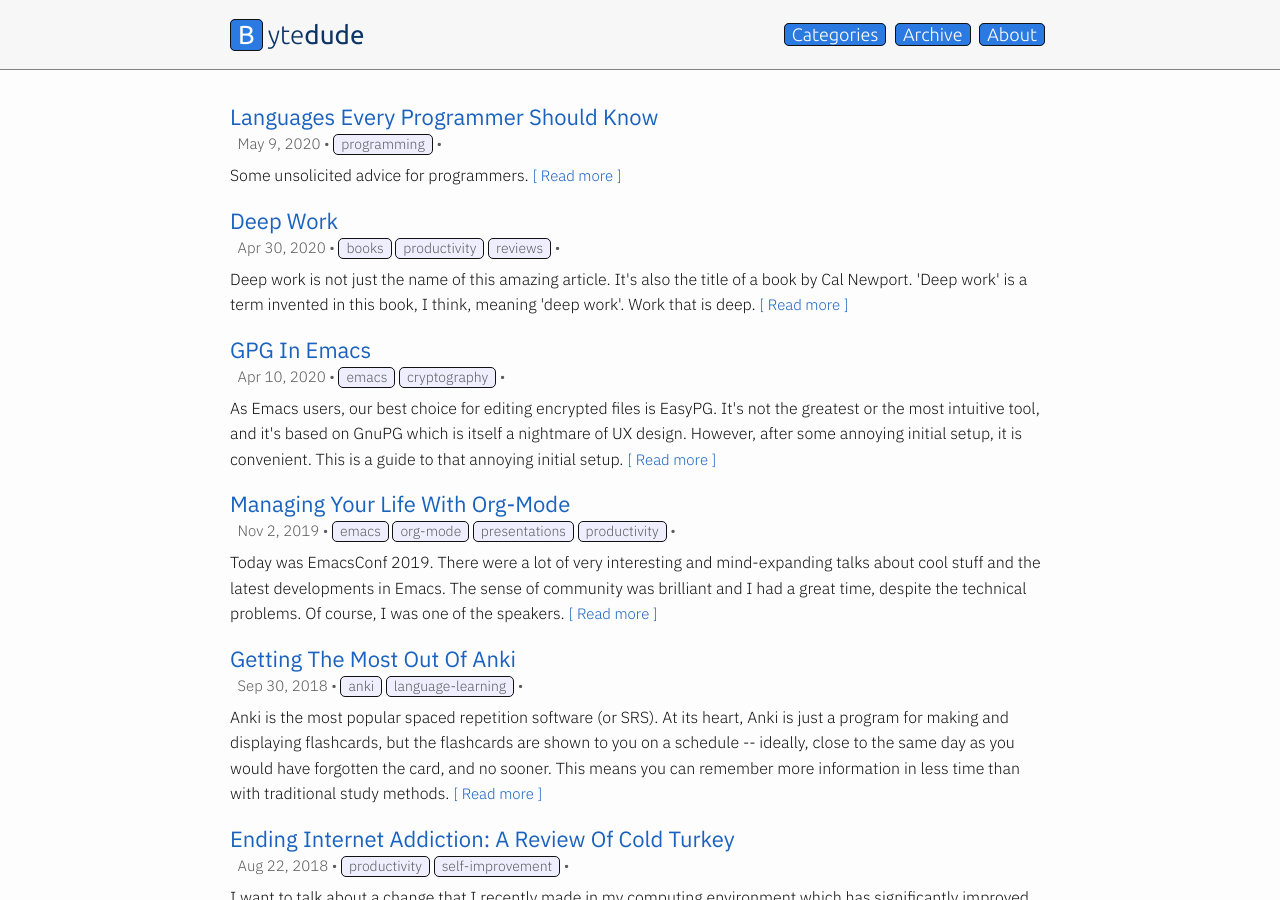
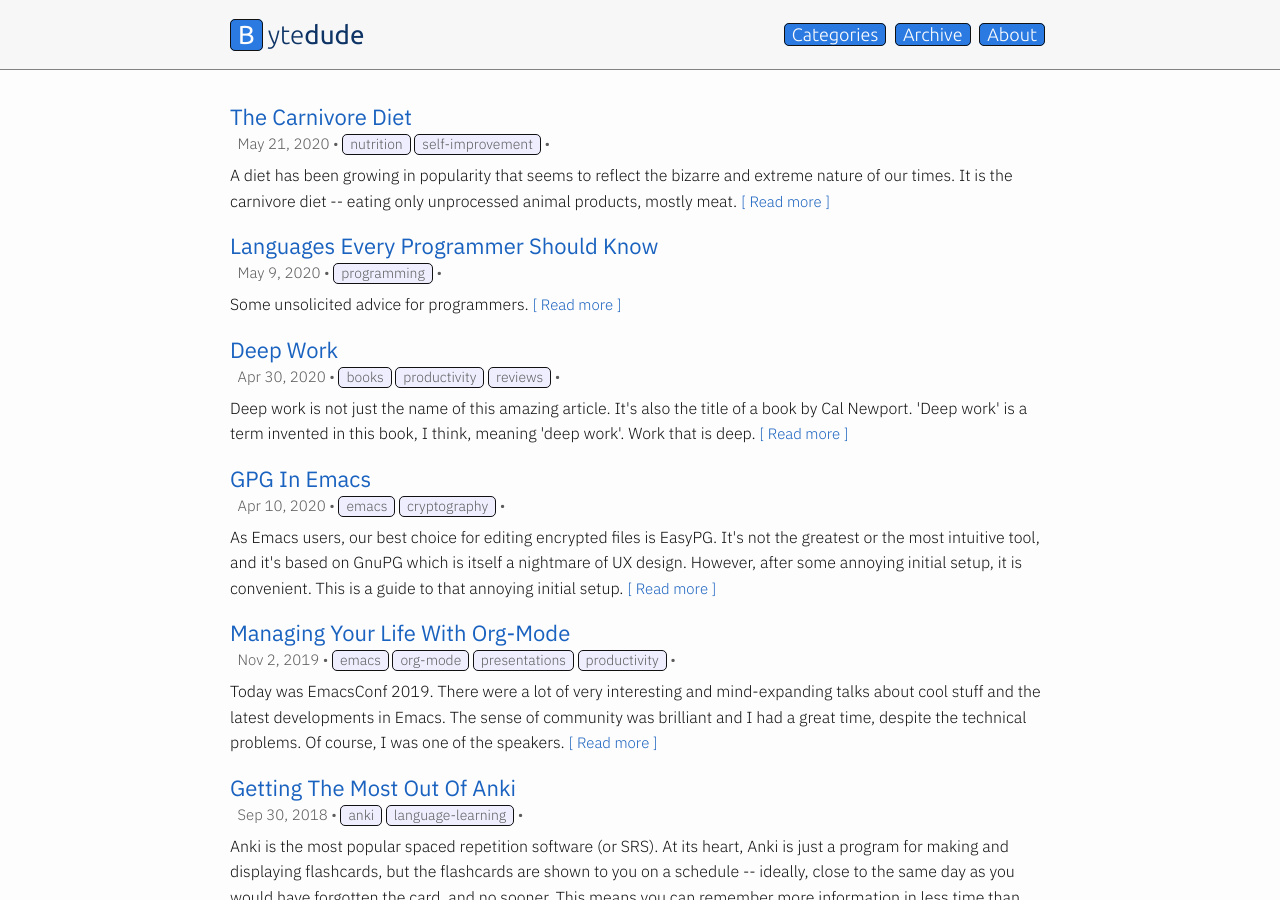
Before and after one commit to mrcnski/signor.dev, a Jekyll site: the page built from index.md, in a window 1280 px wide and 900 px high. Built offline with Jekyll 4.4.1, drawn with Linux system fonts in a browser that asks for light colours; comment, search, counter and statistics services are not loaded; part of the change alters nothing that is shown.

Commit message:
add post

```diff
--- a/_config.yml
+++ b/_config.yml
@@ -78,6 +78,7 @@ category_descriptions:
   - { name: "health", description: "" }
   - { name: "jekyll", description: "" }
   - { name: "language-learning", description: "" }
+  - { name: "nutrition", description: "" }
   - { name: "org-mode", description: "" }
   - { name: "presentations", description: "" }
   - { name: "productivity", description: "" }
--- a/_posts/2020-04-30-deep-work.md
+++ b/_posts/2020-04-30-deep-work.md
@@ -13,7 +13,7 @@ Disconnect. Sit down. Get important work done. Do this regularly.
 
 This is the basic message of [Deep Work](https://www.amazon.com/Deep-Work-Focused-Success-Distracted-ebook/dp/B00X47ZVXM/), a book I recently listened to by Cal Newport.
 
-Sounds simple enough, right? But while deep work is highly effective, it is increasingly more difficult to perform with the proflagation of modern distractions -- especially the Internet. The ability to work and think deeply has been described as a rare superpower.
+Sounds simple enough, right? But while deep work is highly effective, it is increasingly difficult to perform given the proflagation of modern distractions -- especially the Internet. The ability to work and think deeply has been described as a rare superpower.
 
 ## My Experience
 
--- /dev/null
+++ b/_posts/2020-05-21-the-carnivore-diet.md
@@ -0,0 +1,72 @@
+---
+title: "The Carnivore Diet"
+date: 2020-05-21
+categories: nutrition self-improvement
+description: "A diet has been growing in popularity that seems to reflect the bizarre and extreme nature of our times. It is the carnivore diet -- eating only unprocessed animal products, mostly meat."
+---
+
+A particular diet has appeared that seems to reflect the extreme nature of our times. It is the carnivore diet -- eating only unprocessed animal products, mostly meat.
+
+I've long wondered why modern humans are so sick, beset as we are by unnatural conditions like tooth decay, heart disease, joint pain, myopia, and infertility, conditions that would have resulted in the extinction of our species before we ever got to develop medicine. Are these unavoidable facts of life? Or could it be that our diets, which happen to be carbohydrate-rich and low in fat, are unnatural and problematic, and contribute to these conditions?
+
+I had been fascinated by the idea of carnivore for a couple of years. It totally flouts the prevailing, but misguided, idea that plant food is somehow healthier than animal food. I had digestive issues for a long time and meat was the only food that never seemed to upset my stomach. I also knew from my bodybuilding days that meat is an excellent source of nutrition and a highly effective testosterone booster in men, red meat in particular. What would happen if I ate only meat? Could carnivore heal my digestion (when nothing else could)?
+
+About three months ago I started to look into this diet more closely.
+
+{% include image.html name="the-carnivore-diet/steak-1.jpeg" alt="Restaurant steak" width="504" %}
+
+## The Evidence
+
+Most diets -- especially plant-based diets -- don't promote optimal health, or even good health. By way of example, let's look at how the vegan diet is unhealthy on multiple dimensions. There is the need for supplementation; our limited capacity for digesting plant matter; the lack of any successful vegan athletes; the evidence that our primitive ancestors ate animals; and the eventual deterioration of every vegan's body even when doing everything "right". Looking at long-time vegans, it is obvious by their appearance that they are diseased and malnourished.
+
+We know that the modern diet of processed foods, sugar, and additives is not natural for us, so if [vegetarian and vegan diets also don't work](https://chriskresser.com/why-you-should-think-twice-about-vegetarian-and-vegan-diets/), then what about animal-based diets? Let's look at several independent lines of evidence supporting carnivore.
+
+### Anecdotes
+
+Empirical evidence suggests that humans thrive on the carnivore diet. The Inuits were eating mostly animal fat and living long, healthy lives without modern diseases. More recently, [many obese people](https://meatrx.com/category/success-stories/) have started carnivore and lost a hundred or more pounds. Healthy, non-obese people tend to become even healthier as most of their chronic ailments alleviate. The veteran carnivore Owsley Stanley suffered no ill effects from 50 years on the diet.
+
+Eating meat alone seems even better than eating meat with vegetables. Folks like Mikhaila Peterson and Joe Rogan have experienced surprising benefits after switching from mixed meat-and-vegetable diets to only-meat diets. Oddly enough, no one encounters vitamin or mineral deficiencies on this diet, despite most carnivores not supplementing and despite the prevailing wisdom that we need to eat "balanced diets" (and take multivitamins).
+
+I myself have noticed numerous benefits over the past few months, enough to convince me that this might be our natural way of eating and to continue the experiment. It's too early for me to share my results, but they are quite promising (and I'm not dead).
+
+{% include image.html name="the-carnivore-diet/haul.jpeg" alt="Haul" width="504" %}
+
+The growing list of anecdotal successes is compelling in itself, but as mere anecdotes are not convincing to everybody, let's examine further lines of evidence.
+
+### Biology
+
+We are made for eating meat. Our stomach ph is low like a carnivore's. Our digestive systems are short like that of carnivores and not long like an herbivore's. Unlike plant food, meat does not require cooking or fiber supplements to digest properly. A common objection is that we don't have fangs like other carnivores -- we didn't need them to kill when we had better weapons with longer range. Our teeth are prone to rot when exposed to carbohydrates and are not subsequently replaced like an herbivore's. We definitely aren't meant to be eating tons of fruit -- our ancestors, who had no toothpaste, would have been losing their only sets of teeth!
+
+On a carnivore diet our blood sugar and insulin levels are stable, quite different from those of people on standard diets. The body wants to maintain homeostasis at all times and stable hormone levels point to a healthier, more natural state of affairs than levels which are constantly in flux. After a carbohydrate-heavy meal, our insulin spikes and we experience sleepiness, heaviness, and often bloating.
+
+There is also a growing body of evidence that the state of ketosis itself is healthy in a wide variety of ways, from curing epilepsy to treating obesity, diabetes, hypertension, and more. Many people are finding themselves thriving on the keto diet. Why should this be? We would probably not be prospering under low-carb conditions if we had evolved to mainly be eating plant matter, which largely consists of carbohydrates. The keto subreddit has almost two million subscribers, so it is clearly bringing benefit to many. This isn't a fringe or fad diet, though "healthcare professionals" still pretend it is.
+
+### Nature
+
+Now let's look at our primitive state -- how we fit into nature -- and deduce some things about our design. Most of our adaptations were for the purpose of hunting. Standing upright to see farther. Tool-making for killing. Speech for communication and coordination during hunts. Advanced planning capacities which allowed us to hunt more effectively.
+
+Meat is extremely nutritious. In addition to providing every nutrient the body needs in abundance, the meat from a single kill provides thousands upon thousands of calories. A single mammoth, millions. We no longer had to spend entire days gathering and eating nutritionally-poor plant matter. We likely ceased eating plants for nutrition -- why would we as long as we had meat?
+
+{% include image.html name="the-carnivore-diet/steak-2.jpeg" alt="Restaurant steak" width="504" %}
+
+We [developed along with fire](https://www.amazon.com/dp/B06XCF54ZW/), which allowed us to cook meat and derive even more nutrition from it, permitting the growth of the large brains that make us human. We were getting more energy, and our digestive systems were using less energy since meat is digested easily, meaning that more energy was available for large brains.
+
+The end of our natural carnivore diet as humans began with the demise of megafauna such as mammoths. Our main prey was gone and we shifted to an agrarian society. Excavated human skeletons from this point on become shorter, with less robust bones, and no longer perfect teeth. All-meat diets ceased to be viable for most humans until modern times.
+
+### The Animal Kingdom
+
+Stepping back a bit, [almost all animals](https://www.outdoorhub.com/stories/2013/09/09/the-meat-eating-habits-of-deer/) are capable of eating other animals and will do so when the chance arises, even animals considered [herbivores](https://www.indiatoday.in/news-analysis/story/goan-cows-not-the-first-to-love-meat-but-this-may-make-donald-trump-happy-1611900-2019-10-22).
+
+Meat is highly nutritious and caloric and a better, more concentrated source of food than any plant. It is easier for an animal to build up their bodies with meat because the cells in meat are the same as the cells in their own bodies. Plant cells are different from animal cells and require more processing and there are more non-viable materials. Herbivores had to develop specialized digestive systems to extract nutrition from plants, but virtually all animals have the built-in capacity to take advantage of the bio-availability of meat.
+
+## Conclusion
+
+Everything points to the same conclusion: humans [prosper](https://www.youtube.com/watch?v=YRRj1baOYTQ) when eating diets of mostly, if not all meat. In fact, meat is what allowed us to become human in the first place.
+
+## Resources
+
+- [The Carnivore Diet](https://www.amazon.com/dp/B07ZXKSP64/) (book)
+- [The Carnivore Code](https://www.amazon.com/Carnivore-Code-Unlocking-Returning-Ancestral-ebook/dp/B084FKQYGQ) (book)
+- [Dr. Paul Saladino on Ivor Cummins](https://www.youtube.com/watch?v=MqofVmSlj1A)
+- [Dr. Shawn Baker on Joe Rogan](https://www.youtube.com/watch?v=Yj_Bc9hdHa0)
+- [Studies showing that vegans and vegetarians are unhealthy](https://pastebin.com/mfrhgayb)
```
Also changed, not shown: assets/img/the-carnivore-diet/haul.jpeg (added), assets/img/the-carnivore-diet/steak-1.jpeg (added), assets/img/the-carnivore-diet/steak-2.jpeg (added).
